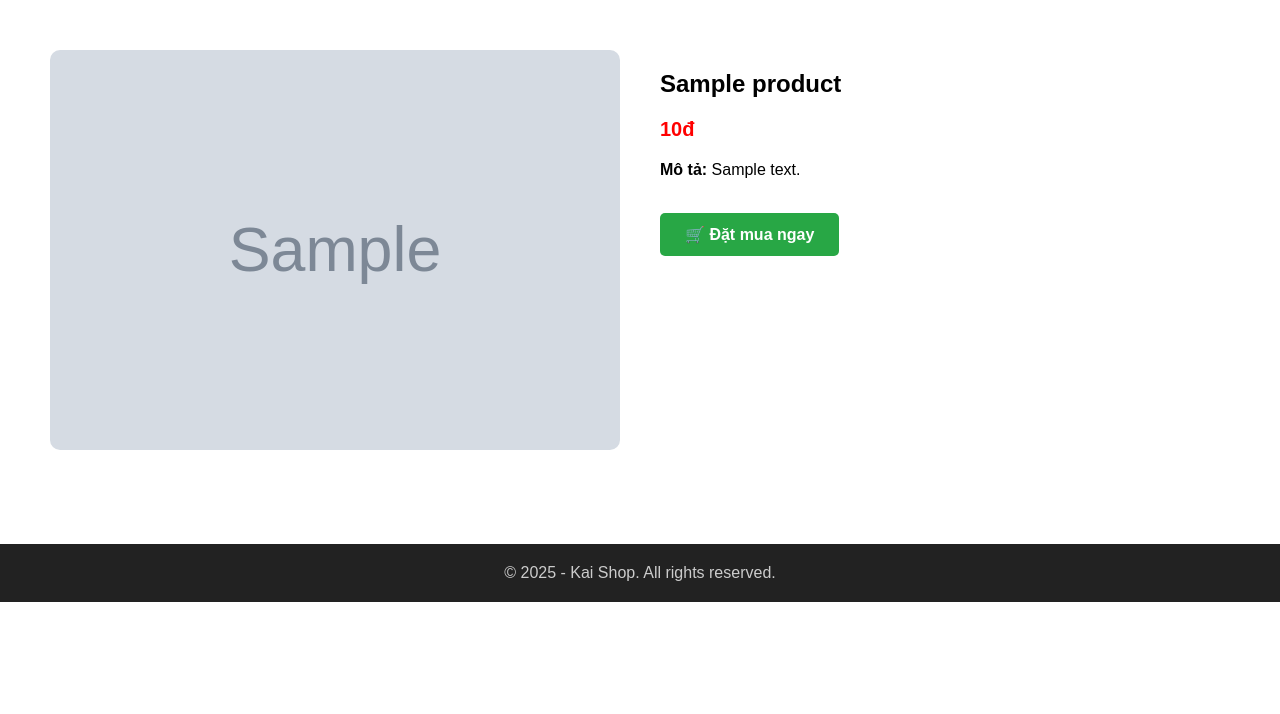
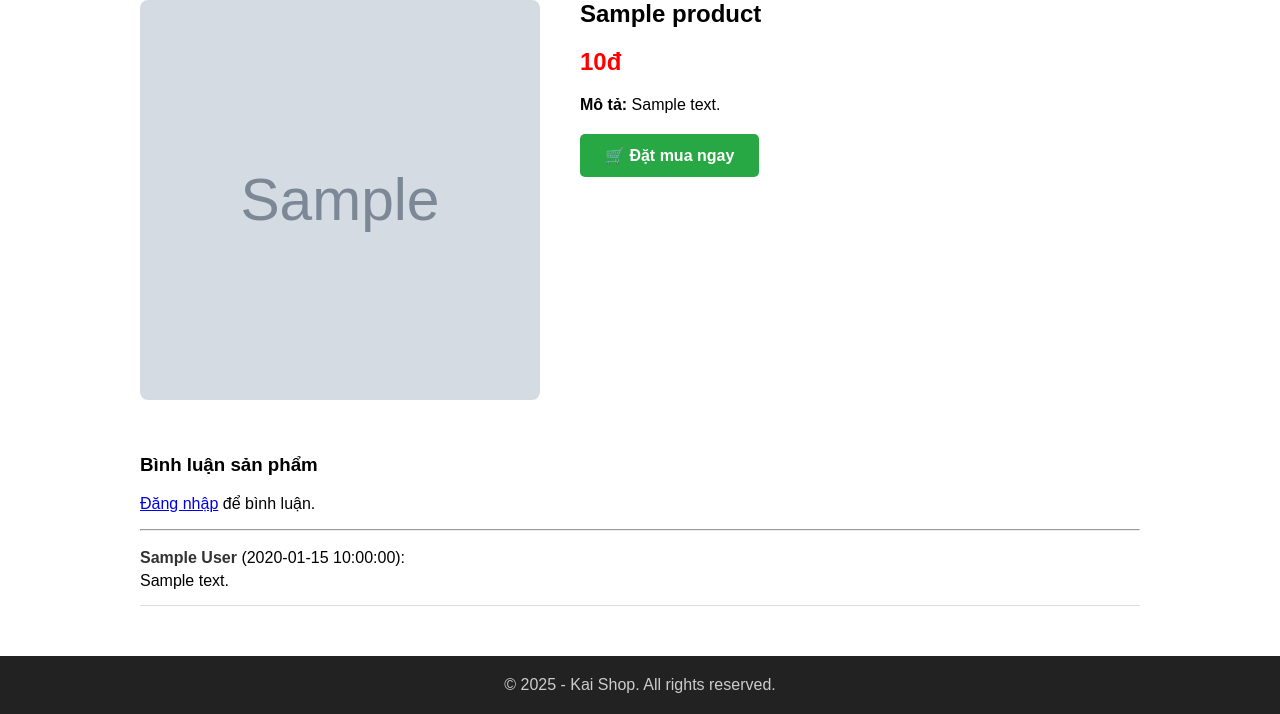
Before and after one commit to dat867/BASE, a PHP site: page /mvc-oop-basic-duanmau/index.php?action=product-detail&id=1 in a window 1280 px wide. Shown: the part 105-819 px from the top of the page. Before the commit the page ends 707 px from the top, so only its background shows below. Run offline with PHP 8.4, Linux system fonts and the light colour scheme; tables that the repository leaves empty or names only in its code hold one stand-in row (values such as "Sample post"); grey boxes marked "Sample" are stand-in pictures.

Commit message:
themchucnangbinhluan

```diff
--- a/controllers/ProductController.php
+++ b/controllers/ProductController.php
@@ -1,21 +1,46 @@
 <?php
 require_once './models/ProductModel.php';
+require_once './models/CommentModel.php';
 
 class ProductController
 {
     protected $productModel;
+    protected $commentModel;
 
     public function __construct()
     {
         $this->productModel = new ProductModel();
+        $this->commentModel = new CommentModel();
     }
 
     public function showAll()
     {
         $keyword = $_GET['keyword'] ?? '';
         $products = $this->productModel->getAll($keyword);
+        require_once __DIR__ . '/../views/product/list.php';
+    }
 
-        require_once __DIR__ . '/../views/product/list.php';
+    public function addComment()
+{
+    if (isset($_SESSION['user'])) {
+        $userId = $_SESSION['user']['id'];
+        $productId = $_POST['product_id'];
+        $content = trim($_POST['content']);
+
+        if (!empty($content)) {
+            $this->commentModel->add([
+                'idproduct' => $productId,
+                'iduser'    => $userId,
+                'content'   => $content,
+                'date'      => date('Y-m-d')
+            ]);
+        }
+
+        header("Location: index.php?action=product_detail&id=" . $productId);
+        exit;
+    } else {
+        echo "Bạn phải đăng nhập để bình luận.";
+    }
 }
 
     public function detail()
@@ -23,6 +48,8 @@ class ProductController
     $id = $_GET['id'] ?? null;
     if ($id) {
         $product = $this->productModel->findById($id);
+        $comments = $this->commentModel->getByProductId($id); // Lấy bình luận
+
         if ($product) {
             require './views/product/detail.php';
         } else {
@@ -44,7 +71,6 @@ class ProductController
         require_once './models/CategoryModel.php';
         $categoryModel = new CategoryModel();
         $categories = $categoryModel->getAll();
-
         require './views/admin/product/create.php';
     }
 
@@ -98,4 +124,30 @@ class ProductController
         header('Location: index.php?action=admin_product_list');
         exit;
     }
+ public function deleteComment()
+{
+    if (!isset($_GET['id']) || !isset($_SESSION['user'])) {
+        route('');
     }
+
+    $commentId = $_GET['id'];
+    $comment = $this->commentModel->findById($commentId);
+
+    if (!$comment) {
+        route('');
+    }
+
+    $userId = $_SESSION['user']['id'];
+    $userRole = $_SESSION['user']['role'];
+
+
+    if ($comment['iduser'] == $userId || $userRole == 'admin') {
+        $this->commentModel->delete($commentId);
+    }
+
+    $productId = $comment['idproduct'];
+    route("product_detail&id=" . $productId);
+}
+
+
+}
--- a/index.php
+++ b/index.php
@@ -161,14 +161,23 @@ switch ($action) {
     break;
 
     case 'profile':
-    require 'views/auth/profile.php';
+    require_once 'views/auth/profile.php';
     break;
 
     case 'update-profile':
-    require 'controllers/AuthController.php';
+    require_once 'controllers/AuthController.php';
     (new AuthController)->updateProfile();
     break;
 
+    case 'add_comment':
+    require_once 'controllers/ProductController.php';
+    (new ProductController)->addComment();
+    break;
+
+    case 'delete_comment':
+    require_once 'controllers/ProductController.php';
+    (new ProductController)->deleteComment();
+    break;
 
     default:
         echo "<h1>404 - Không tìm thấy trang</h1>";
--- /dev/null
+++ b/models/CommentModel.php
@@ -0,0 +1,47 @@
+<?php
+require_once 'commons/function.php';
+
+class CommentModel
+{
+    private $conn;
+
+    public function __construct()
+    {
+        $this->conn = connectDB();
+    }
+
+    public function add($data)
+    {
+        $sql = "INSERT INTO comment (content, idproduct, iduser, date)
+                VALUES (:content, :idproduct, :iduser, :date)";
+        $stmt = $this->conn->prepare($sql);
+        return $stmt->execute($data);
+    }
+
+    public function getByProductId($productId)
+    {
+        $sql = "SELECT c.*, u.name
+                FROM comment c
+                JOIN user u ON c.iduser = u.id
+                WHERE idproduct = :idproduct
+                ORDER BY date DESC";
+        $stmt = $this->conn->prepare($sql);
+        $stmt->execute(['idproduct' => $productId]);
+        return $stmt->fetchAll();
+    }
+
+    public function delete($id)
+    {
+        $sql = "DELETE FROM comment WHERE id = :id";
+        $stmt = $this->conn->prepare($sql);
+        return $stmt->execute(['id' => $id]);
+    }
+
+    public function findById($id)
+    {
+        $sql = "SELECT * FROM comment WHERE id = :id";
+        $stmt = $this->conn->prepare($sql);
+        $stmt->execute(['id' => $id]);
+        return $stmt->fetch();
+    }
+}
--- a/views/product/detail.php
+++ b/views/product/detail.php
@@ -35,6 +35,48 @@
         .description {
             margin: 20px 0;
         }
+        .comment-section {
+            max-width: 1000px;
+            margin: 50px auto;
+        }
+        .comment-section textarea {
+            width: 100%;
+            padding: 10px;
+            font-size: 16px;
+            border-radius: 6px;
+            border: 1px solid #ccc;
+            resize: vertical;
+        }
+        .comment-section button {
+            padding: 10px 20px;
+            background: #007bff;
+            border: none;
+            color: white;
+            font-weight: bold;
+            margin-top: 10px;
+            border-radius: 6px;
+            cursor: pointer;
+        }
+        .comment-box {
+            border-bottom: 1px solid #ddd;
+            padding: 10px 0;
+        }
+        .comment-box strong {
+            color: #333;
+        }
+        .comment-box p {
+            margin: 5px 0;
+        }
+        .delete-btn {
+            background: red;
+            color: white;
+            border: none;
+            padding: 5px 10px;
+            border-radius: 4px;
+            cursor: pointer;
+            font-size: 12px;
+            margin-top: 5px;
+        }
     </style>
 </head>
 <body>
@@ -43,24 +85,51 @@
     </header>
     <?php require_once __DIR__ . '/../layouts/header.php'; ?>
 
-<div style="display: flex; gap: 40px; padding: 50px;">
-    <div style="flex: 1;">
-        <img src="./uploads/imgproduct/<?= $product['image'] ?>" alt="<?= $product['name'] ?>" style="width:100%; height:400px; object-fit:cover; border-radius: 10px;">
+    <div class="detail-container">
+        <div>
+            <img src="./uploads/imgproduct/<?= $product['image'] ?>" alt="<?= $product['name'] ?>">
         </div>
 
-    <div style="flex: 1;">
+        <div class="detail-info">
             <h2><?= $product['name'] ?></h2>
-        <p style="color:red; font-weight:bold; font-size:20px;"><?= number_format($product['price'], 0, ',', '.') ?>đ</p>
-        <p><strong>Mô tả:</strong> <?= $product['description'] ?></p>
-        <br>
-
+            <p class="price"><?= number_format($product['price'], 0, ',', '.') ?>đ</p>
+            <p class="description"><strong>Mô tả:</strong> <?= $product['description'] ?></p>
             <a href="index.php?action=order_form&id=<?= $product['id'] ?>" style="display:inline-block; padding:12px 25px; background:#28a745; color:#fff; text-decoration:none; border-radius:5px; font-weight:bold;">
                 🛒 Đặt mua ngay
             </a>
         </div>
     </div>
 
+    <div class="comment-section">
+        <h3>Bình luận sản phẩm</h3>
+
+        <?php if (isset($_SESSION['user'])): ?>
+            <form action="index.php?action=add_comment" method="post">
+                <input type="hidden" name="product_id" value="<?= $product['id'] ?>">
+                <textarea name="content" rows="4" placeholder="Viết bình luận..." required></textarea><br>
+                <button type="submit">Gửi bình luận</button>
+            </form>
+        <?php else: ?>
+            <p><a href="index.php?action=login">Đăng nhập</a> để bình luận.</p>
+        <?php endif; ?>
+
+        <hr>
+        <?php foreach ($comments as $c): ?>
+            <div class="comment-box">
+                <strong><?= htmlspecialchars($c['name']) ?></strong> (<?= $c['date'] ?>):
+                <p><?= nl2br(htmlspecialchars($c['content'])) ?></p>
+
+                <?php if (isset($_SESSION['user']) && ($_SESSION['user']['id'] == $c['iduser'] || $_SESSION['user']['role'] == 'admin')): ?>
+                    <form action="index.php" method="get" onsubmit="return confirm('Bạn có chắc muốn xoá bình luận này?');">
+                        <input type="hidden" name="action" value="delete_comment">
+                        <input type="hidden" name="id" value="<?= $c['id'] ?>">
+                        <button type="submit" class="delete-btn">Xoá</button>
+                    </form>
+                <?php endif; ?>
+            </div>
+        <?php endforeach; ?>
+    </div>
+
     <?php require_once __DIR__ . '/../layouts/footer.php'; ?>
-
 </body>
 </html>
```
Also changed, not shown: views/admin/product/detail.php (added, +92 -0 lines). Lines whose indentation alone changed are shown as unchanged.
